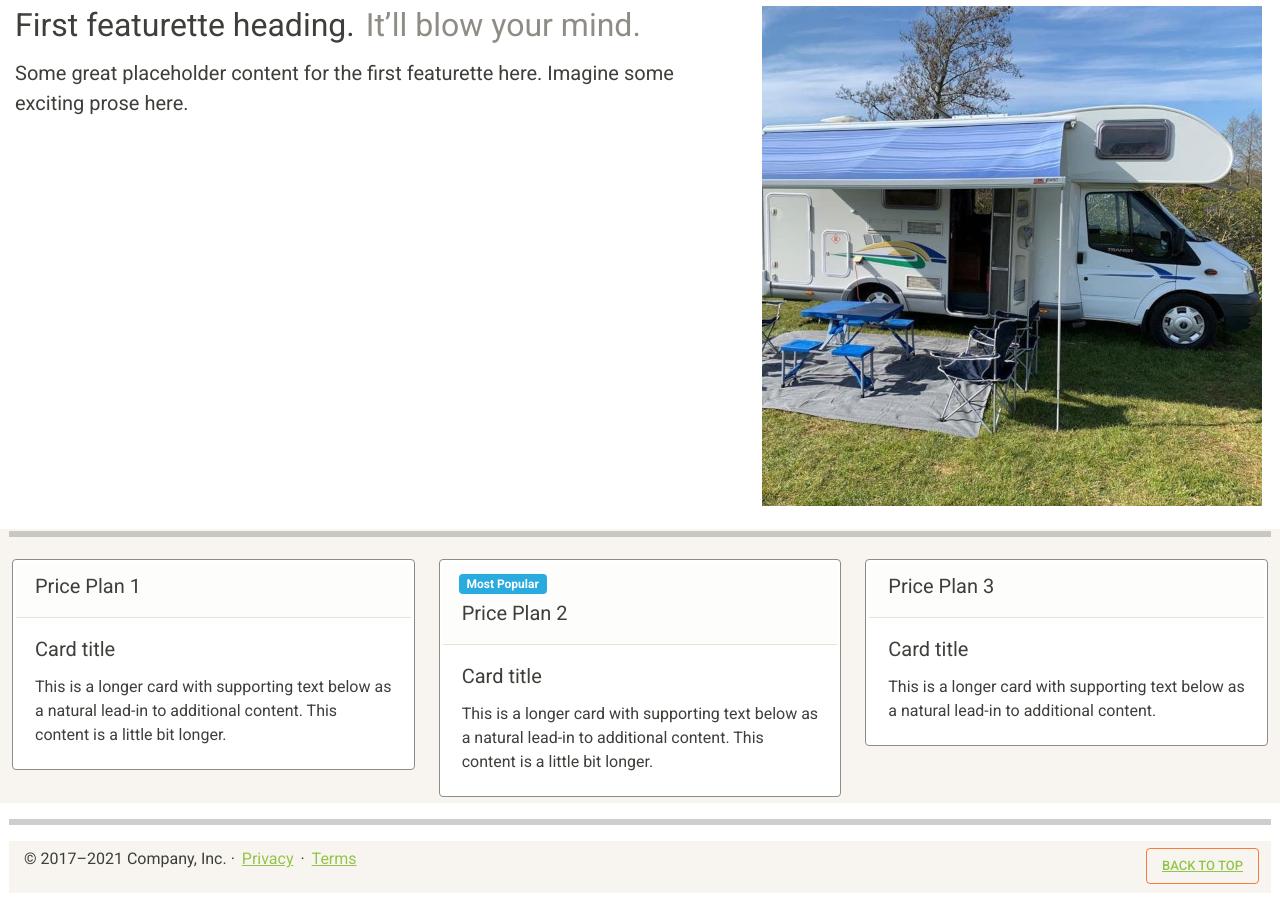
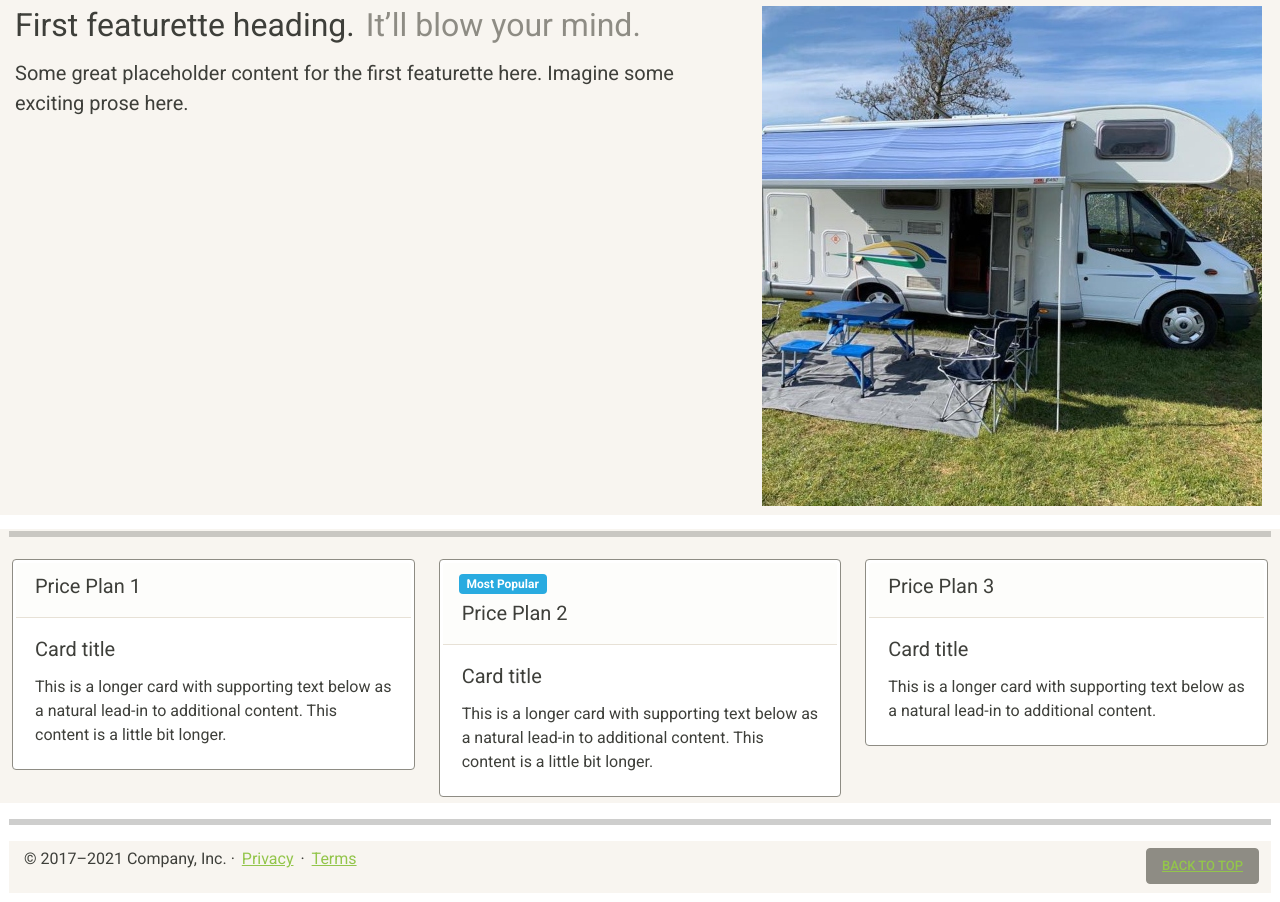
Before and after one commit to dhooker1983/HarboroughV2, a plain HTML site: page index.html in a window 1280 px wide. Shown: the part 1710-2612 px from the top of the page. Drawn offline with nearby package versions, Linux system fonts and the light colour scheme.

Commit message:
Update backgrounds on a couple of the divs and change the colour of the button in the footer

```diff
--- a/index.html
+++ b/index.html
@@ -145,7 +145,7 @@
 
       <hr class="featurette-divider">
 
-      <div class="row">
+      <div class="row bg-light">
         <div class="col-md-7">
           <h2 class="featurette-heading">First featurette heading. <span class="text-muted">It’ll blow your mind.</span></h2>
           <p class="lead">Some great placeholder content for the first featurette here. Imagine some exciting prose here.</p>
@@ -169,7 +169,7 @@
 
       <hr class="featurette-divider">
 
-      <div class="row">
+      <div class="row bg-light">
         <div class="col-md-7">
           <h2 class="featurette-heading">First featurette heading. <span class="text-muted">It’ll blow your mind.</span></h2>
           <p class="lead">Some great placeholder content for the first featurette here. Imagine some exciting prose here.</p>
@@ -228,7 +228,7 @@
 
     <!-- FOOTER -->
     <footer class="container-fluid bg-light">
-      <button class="float-end btn btn-outline-warning mt-1"><a href="#">Back to top</a></button>
+      <button class="float-end btn btn-secondary mt-1"><a href="#">Back to top</a></button>
       <p>&copy; 2017–2021 Company, Inc. &middot; <a href="#">Privacy</a> &middot; <a href="#">Terms</a></p>
     </footer>
   </main>
```
